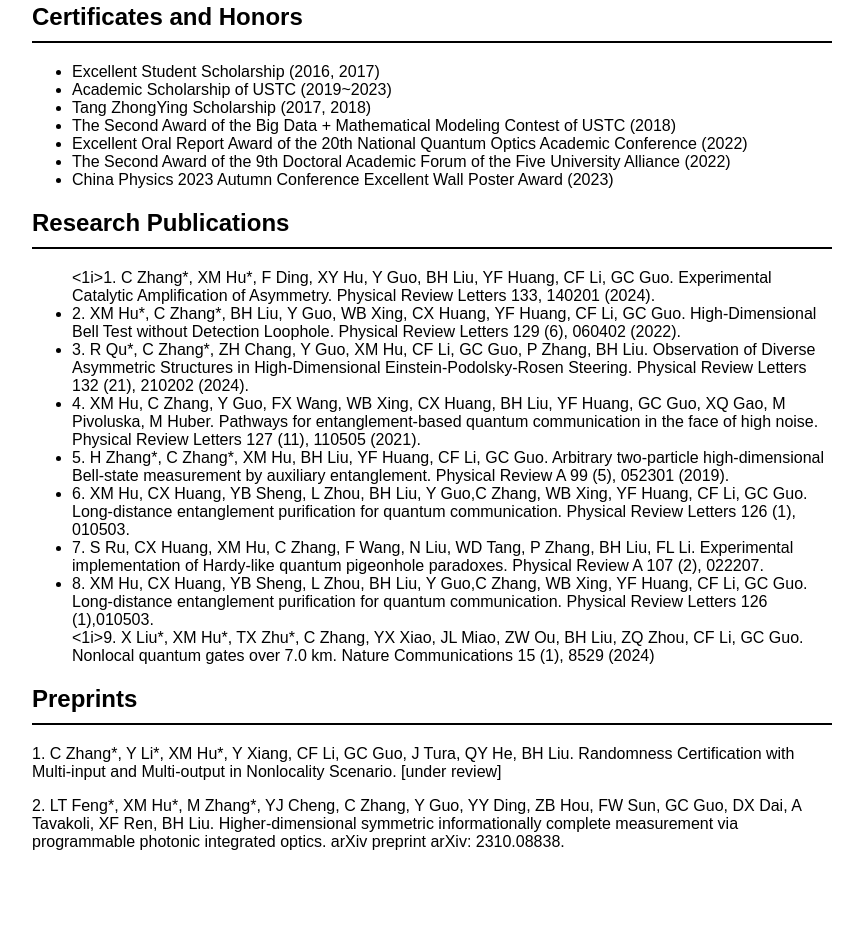
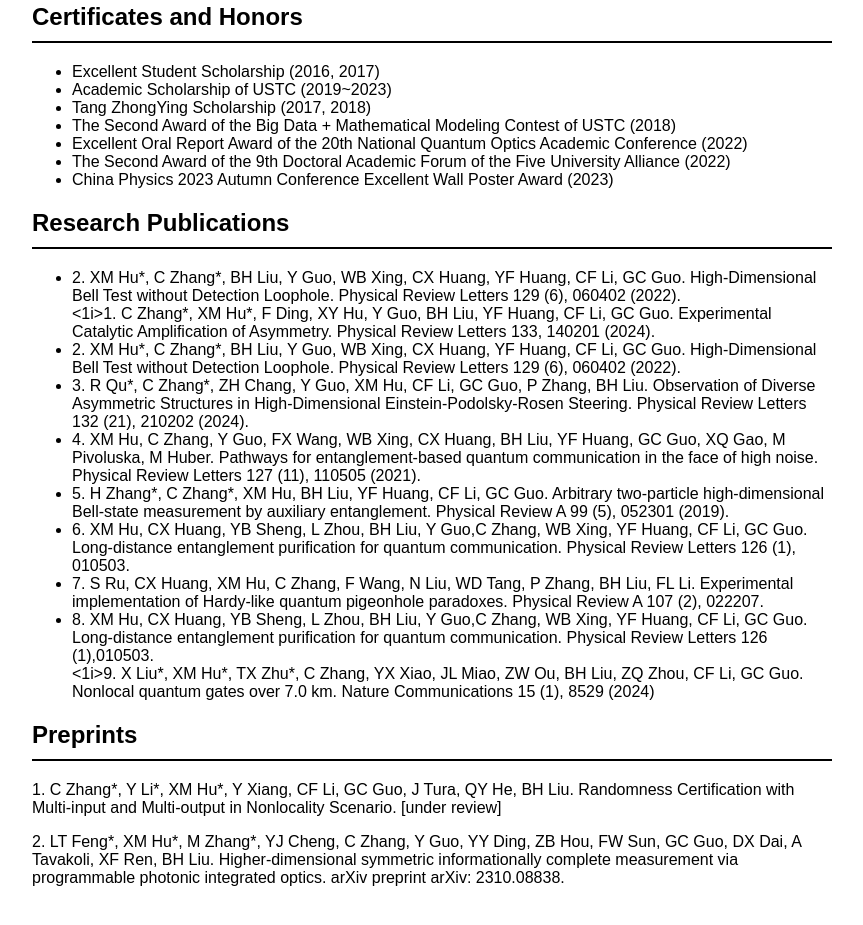
Before and after one commit to me-giant-panda/me-giant-panda.io, a plain HTML site: page index.html in a window 1280 px wide. Shown: the part 1747-2672 px from the top of the page, without its empty margins (208-1071 px from the left). Before the commit the page ends 2646 px from the top, so only its background shows below. Drawn offline with Linux system fonts and the light colour scheme.

Commit message:
Update index.html

```diff
--- a/index.html
+++ b/index.html
@@ -128,6 +128,7 @@
             <div class="section">
                 <h2>Research Publications</h2>
                 <ul>
+		    <li>2. XM Hu*, C Zhang*, BH Liu, Y Guo, WB Xing, CX Huang, YF Huang, CF Li, GC Guo. High-Dimensional Bell Test without Detection Loophole. Physical Review Letters 129 (6), 060402 (2022).</li>
 		    <1i>1. C Zhang*, XM Hu*, F Ding, XY Hu, Y Guo, BH Liu, YF Huang, CF Li, GC Guo. Experimental Catalytic Amplification of Asymmetry. Physical Review Letters 133, 140201 (2024).</1i>
                     <li>2. XM Hu*, C Zhang*, BH Liu, Y Guo, WB Xing, CX Huang, YF Huang, CF Li, GC Guo. High-Dimensional Bell Test without Detection Loophole. Physical Review Letters 129 (6), 060402 (2022).</li>
                     <li>3. R Qu*, C Zhang*, ZH Chang, Y Guo, XM Hu, CF Li, GC Guo, P Zhang, BH Liu. Observation of Diverse Asymmetric Structures in High-Dimensional Einstein-Podolsky-Rosen Steering. Physical Review Letters 132 (21), 210202 (2024).</li>
```
